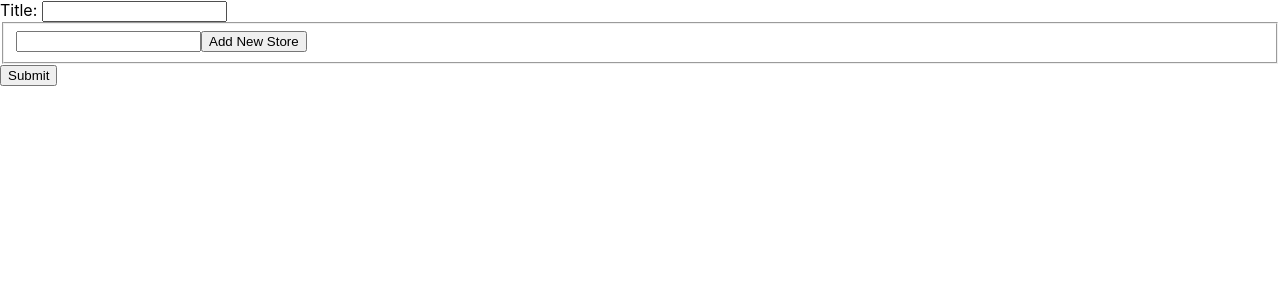
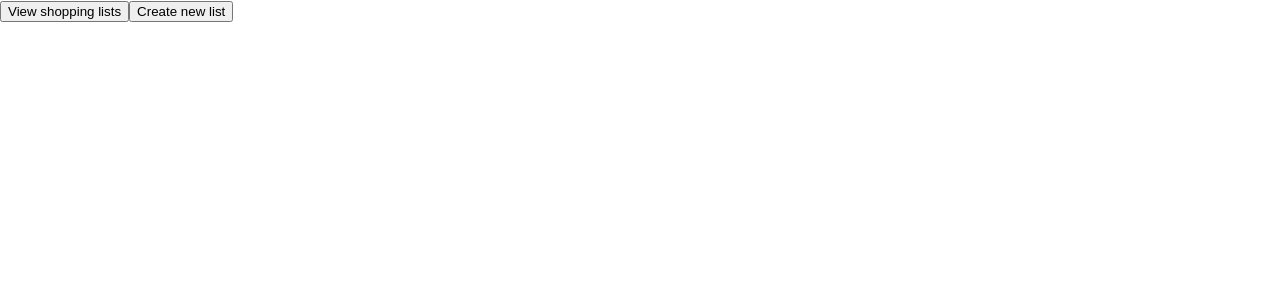
Before and after one commit to manduulya/shoppa-client, a React (Create React App) app: page /nav in a window 1280 px wide. Shown: the top 300 px of the page. Built offline with nearby package versions, Linux system fonts and the light colour scheme.

Commit message:
modified

```diff
--- a/src/App.js
+++ /dev/null
@@ -1,12 +0,0 @@
-import React from "react";
-import NewShoppingList from "./ShoppingList/newShoppingList";
-import { ShoppingListData } from "./ShoppingListData";
-
-function App() {
-  return (
-    <ShoppingListData>
-      <NewShoppingList />
-    </ShoppingListData>
-  );
-}
-export default App;
--- /dev/null
+++ b/src/App/App.js
@@ -0,0 +1,25 @@
+import React from "react";
+import LandingPage from "../LandingPage/LandingPage";
+import { BrowserRouter as Router, Switch, Route } from "react-router-dom";
+import ShoppingList from "../ShoppingList/ShoppingList";
+import NavPage from "../NavPage/NavPage";
+import NewShoppingList from "../ShoppingList/newShoppingList";
+import { ShoppingListData } from "../ShoppingListData";
+
+function App() {
+  return (
+    <Router>
+      <ShoppingListData>
+        <main>
+          <Switch>
+            <Route exact path="/" component={LandingPage} />
+            <Route exact path="/nav" component={NavPage} />
+            <Route exact path="/s-list" component={ShoppingList} />
+            <Route exact path="/c-list" component={NewShoppingList} />
+          </Switch>
+        </main>
+      </ShoppingListData>
+    </Router>
+  );
+}
+export default App;
--- a/src/LandingPage/LandingPage.js
+++ b/src/LandingPage/LandingPage.js
@@ -9,7 +9,7 @@ export default function LandingPage() {
         This web app will allow you to save your favorite stores and make a
         grocery shopping list
       </p>
-      <Link to="/stores">
+      <Link to="/nav">
         {""}
         <button>Start</button>{" "}
       </Link>
--- /dev/null
+++ b/src/NavPage/NavPage.js
@@ -0,0 +1,17 @@
+import React from "react";
+import { Link } from "react-router-dom";
+
+function NavPage() {
+  return (
+    <main>
+      <Link to="/s-list">
+        <button>View shopping lists</button>
+      </Link>
+      <Link to="/c-list">
+        <button>Create new list</button>
+      </Link>
+    </main>
+  );
+}
+
+export default NavPage;
--- a/src/ShoppingList/ShoppingList.js
+++ b/src/ShoppingList/ShoppingList.js
@@ -1,4 +1,5 @@
 import React from "react";
+import { ShoppingListContext } from "../ShoppingListData";
 
 export default class ShoppingList extends React.Component {
   static contextType = ShoppingListContext;
--- a/src/ShoppingList/newShoppingList.js
+++ b/src/ShoppingList/newShoppingList.js
@@ -34,7 +34,7 @@ class NewShoppingList extends React.Component {
 
   render() {
     const s = this.context.shoppingList;
-    console.log(s.items);
+    let storeKeys = Object.keys(s.items);
     return (
       <form onSubmit={(e) => this.formSubmitted(e)}>
         <label htmlFor="title">Title: </label>
@@ -47,8 +47,8 @@ class NewShoppingList extends React.Component {
         />
         <br />
 
-        {s.stores.map((store, i) => {
-          return <Store key={i} name={store.name} items={s.items[store.id]} />;
+        {storeKeys.map((store, i) => {
+          return <Store key={i} name={store} items={s.items[store]} />;
         })}
         <fieldset>
           <input
--- a/src/ShoppingListData.js
+++ b/src/ShoppingListData.js
@@ -30,7 +30,7 @@ export class ShoppingListData extends React.Component {
     }
     const { shoppingList } = this.state;
     shoppingList.stores.push(store);
-    shoppingList.items[store.id] = [];
+    shoppingList.items[store.name] = [];
 
     this.setState({ shoppingList });
   }
@@ -45,6 +45,7 @@ export class ShoppingListData extends React.Component {
     } else {
       shoppingList.items[storeId] = [item];
     }
+    console.log(shoppingList);
     this.setState({ shoppingList });
   }
 
--- a/src/index.js
+++ b/src/index.js
@@ -1,7 +1,7 @@
 import React from "react";
 import ReactDOM from "react-dom";
 import "./index.css";
-import App from "./App";
+import App from "./App/App";
 import { BrowserRouter } from "react-router-dom";
 
 ReactDOM.render(
```
Also changed, not shown: src/App/App.css (added), 1 other file (tests, documents, lock files or other folders).
